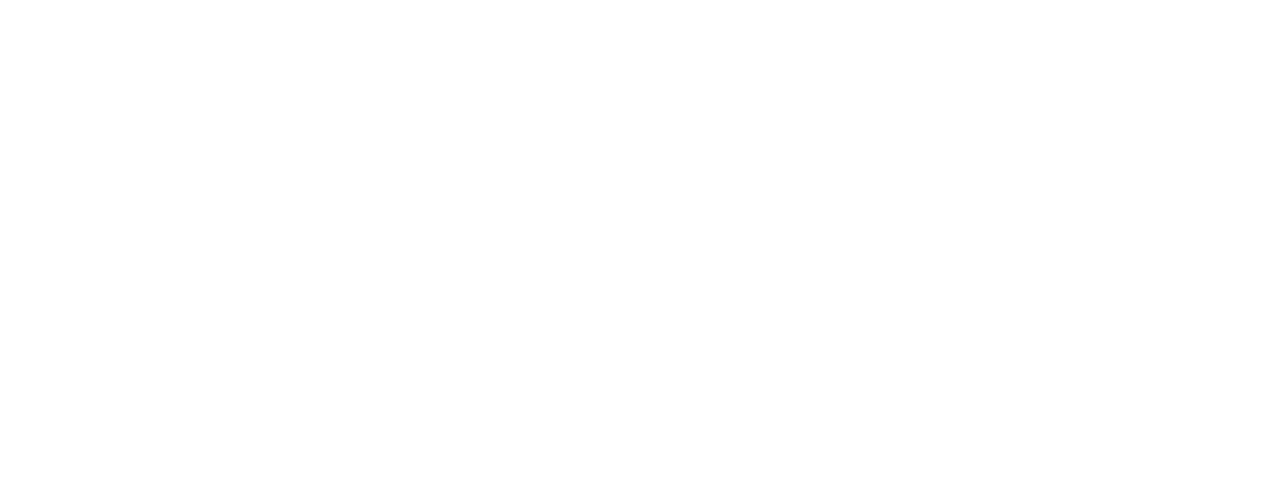
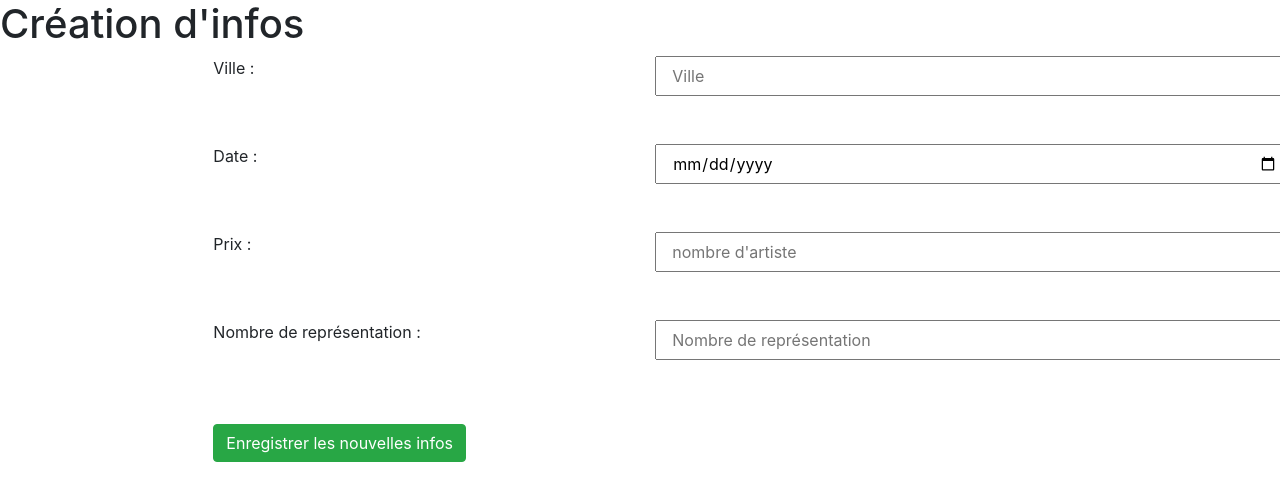
Before and after one commit to MartialBlot/TOURS-CP4-BLOT-Martial, an Angular app in the folder wc-UI/: page /circus/1/infos/new in a window 1280 px wide. Before the commit this address led to /. Shown: the top 500 px of the page. Built offline with nearby package versions, Linux system fonts and the light colour scheme.

Commit message:
new INFOS OK

```diff
--- a/wc-UI/src/app/app-routing.module.ts
+++ b/wc-UI/src/app/app-routing.module.ts
@@ -14,7 +14,7 @@
   {path: "circus/:id/edit", component: EditCircusComponent},
   {path: "infos/:id/edit", component: EditInfosComponent},
   {path: "circus/new", component: NewCircusComponent},
-  {path: "infos/new", component: NewInfosComponent},
+  {path: "circus/:id/infos/new", component: NewInfosComponent},
 ];
 
 @NgModule({
--- a/wc-UI/src/app/infos/infos.component.html
+++ b/wc-UI/src/app/infos/infos.component.html
@@ -1,5 +1,4 @@
 <p>Détails</p>
-<button class="btn btn-warning" routerLink="/infos/new">Ajouter des infos</button>
 <div class="container-fluid">
   <div class="row offset-2">
     <ng-container class="col-md-4 col-sm-12" *ngFor="let info of infos; let i = index">
@@ -9,6 +8,7 @@
       <p>Nombre de représentation : {{info.nb_shows}}</p>
       <button class="btn btn-danger btn-sm" type="bouton" (click)="deleteInfos(info.id, i)">Supprimer</button>
       <button class="btn btn-info btn-sm" type="bouton" [routerLink]="['/infos',info.id,'edit']">Modifier</button>
+      <button class="btn btn-warning" [routerLink]="['/circus',info.circus_id,'infos','new']">Ajouter des infos</button>
     </ng-container>
   </div>
 </div>
--- a/wc-UI/src/app/new-infos/new-infos.component.html
+++ b/wc-UI/src/app/new-infos/new-infos.component.html
@@ -1 +1,21 @@
-<p>new-infos works!</p>
+<h1>Création d'infos</h1>
+        <form class="offset-1 offset-md-2" (ngSubmit)="newInfos(infos)" #infos="ngForm">
+          <div class="row mb-5">
+            <p class="col-5 text-color">Ville :</p>
+            <input class="col" type='text' placeholder="Ville" name="city" #city="ngModel" [ngModel]>
+          </div>
+          <input [hidden]="true" class="col" type='numer' name="circus_id" #circus_id="ngModel" [(ngModel)]="id" [ngModel]>
+          <div class="row mb-5">
+            <p class="col-5 text-color">Date :</p>
+            <input class="col" type='date' placeholder="Date" name="date" #date="ngModel" [ngModel]>
+          </div>
+          <div class="row mb-5">
+            <p class="col-5 text-color">Prix :</p>
+            <input class="col" type='number' placeholder="nombre d'artiste" name="price" #price="ngModel" [ngModel]>
+          </div>
+          <div class="row mb-5">
+            <p class="col-5 text-color">Nombre de représentation :</p>
+            <input class="col" type='number' placeholder="Nombre de représentation" name="nb_shows" #nb_shows="ngModel" [ngModel]>
+          </div>
+          <button class='btn btn-success mr-5 mt-3 mb-3' type="submit">Enregistrer les nouvelles infos</button>
+        </form>
--- a/wc-UI/src/app/new-infos/new-infos.component.ts
+++ b/wc-UI/src/app/new-infos/new-infos.component.ts
@@ -1,4 +1,7 @@
 import { Component, OnInit } from '@angular/core';
+import { InfosService } from '../services/infos.service';
+import { Router, ActivatedRoute } from '@angular/router';
+import { Infos } from '../models/infos.model';
 
 @Component({
   selector: 'app-new-infos',
@@ -7,9 +10,24 @@
 })
 export class NewInfosComponent implements OnInit {
 
-  constructor() { }
+  public id;
+
+  constructor(
+    private service: InfosService,
+    private router: Router,
+    private route: ActivatedRoute,
+  ) { }
 
   ngOnInit() {
+    this.route.params.subscribe(params => {
+      this.id = params['id'];
+  })
+}
+
+  newInfos(infos){
+    this.service.createInfos(infos.value).subscribe((infos: Infos) => {
+      this.router.navigateByUrl("");
+    })
   }
 
 }
--- a/wc-UI/src/app/services/infos.service.ts
+++ b/wc-UI/src/app/services/infos.service.ts
@@ -39,4 +39,8 @@
       })
       )
   };
+
+  public createInfos(infosForm: Infos): Observable <Infos>{
+    return this.http.post<Infos>(`${this.api}/infos`, infosForm);
+  }
 }
```
Also changed, not shown: 1 other file (tests, documents, lock files or other folders).
